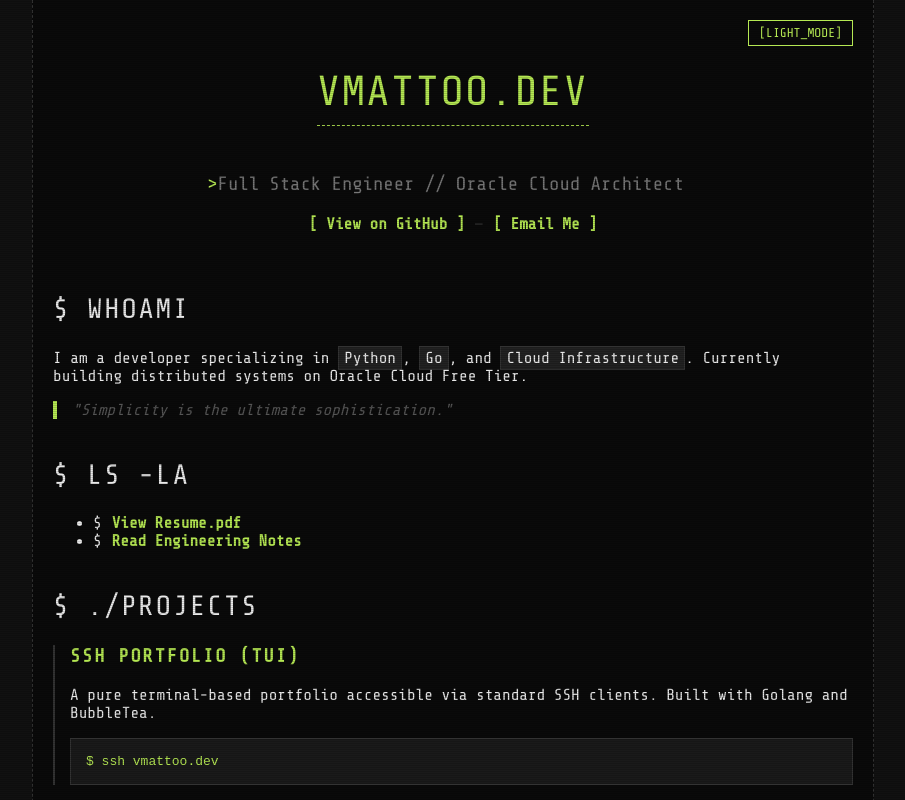
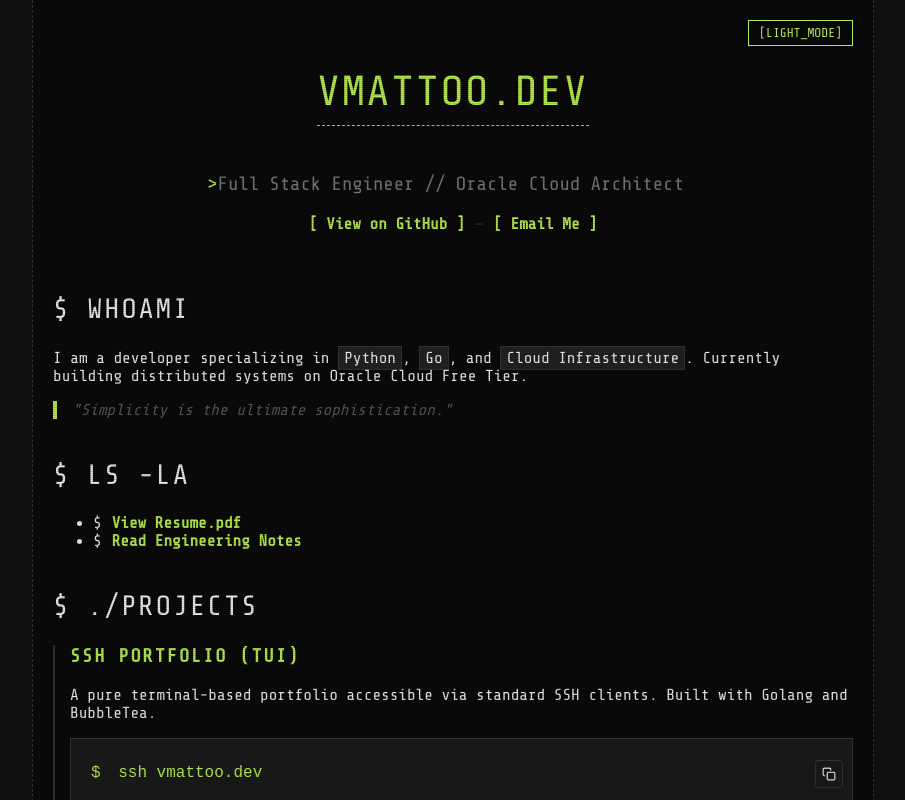
Before and after one commit to vaibhav-mattoo/website, a React (Vite) app in the folder frontend/: page / in a window 1280 px wide. Shown: the top 800 px of the page, without its empty margins (187-1092 px from the left). Built offline with nearby package versions, Linux system fonts and the light colour scheme.

Commit message:
frontend: added copy buttons for code blocks

```diff
--- a/frontend/src/App.jsx
+++ b/frontend/src/App.jsx
@@ -2,6 +2,7 @@
 import { Routes, Route, Link, useLocation } from 'react-router-dom'
 import Notes from './Notes'
 import Resume from './Resume' // <--- 1. IMPORT THIS
+import CodeBlock from './CodeBlock'
 
 // --- HELPER COMPONENT: Typewriter ---
 const Typewriter = ({ text, delay = 50 }) => {
@@ -85,7 +86,7 @@
               A pure terminal-based portfolio accessible via standard SSH clients.
               Built with Golang and BubbleTea.
             </p>
-            <pre>$ ssh vmattoo.dev</pre>
+            <CodeBlock prompt="$ " code="ssh vmattoo.dev" />
           </div>
 
           <div style={{ marginBottom: '30px', borderLeft: '2px solid #333', paddingLeft: '15px' }}>
--- /dev/null
+++ b/frontend/src/CodeBlock.jsx
@@ -0,0 +1,65 @@
+import { useState } from 'react';
+
+function CodeBlock({ prompt = '$ ', code }) {
+  const [copied, setCopied] = useState(false);
+
+  const handleCopy = async () => {
+    try {
+      // Only copy the code, not the prompt
+      if (navigator.clipboard && navigator.clipboard.writeText) {
+        await navigator.clipboard.writeText(code);
+      } else {
+        // Fallback for older browsers
+        const textarea = document.createElement('textarea');
+        textarea.value = code;
+        textarea.style.position = 'fixed';
+        textarea.style.opacity = '0';
+        document.body.appendChild(textarea);
+        textarea.select();
+        document.execCommand('copy');
+        document.body.removeChild(textarea);
+      }
+      setCopied(true);
+      setTimeout(() => setCopied(false), 2000);
+    } catch (err) {
+      console.error('Failed to copy text:', err);
+    }
+  };
+
+  // Copy icon SVG (terminal-style)
+  const CopyIcon = () => (
+    <svg width="14" height="14" viewBox="0 0 24 24" fill="none" stroke="currentColor" strokeWidth="2" strokeLinecap="round" strokeLinejoin="round">
+      <rect x="9" y="9" width="13" height="13" rx="2" ry="2"></rect>
+      <path d="M5 15H4a2 2 0 0 1-2-2V4a2 2 0 0 1 2-2h9a2 2 0 0 1 2 2v1"></path>
+    </svg>
+  );
+
+  // Checkmark icon SVG (terminal-style)
+  const CheckIcon = () => (
+    <svg width="14" height="14" viewBox="0 0 24 24" fill="none" stroke="currentColor" strokeWidth="2" strokeLinecap="round" strokeLinejoin="round">
+      <polyline points="20 6 9 17 4 12"></polyline>
+    </svg>
+  );
+
+  return (
+    <div className="code-block-wrapper">
+      <div className="code-block">
+        <button
+          type="button"
+          className="code-block-copy-btn"
+          onClick={handleCopy}
+          aria-label="Copy code to clipboard"
+          title={copied ? 'Copied!' : 'Copy to clipboard'}
+        >
+          {copied ? <CheckIcon /> : <CopyIcon />}
+        </button>
+        <pre>
+          <span className="code-block-prompt">{prompt}</span>
+          <code>{code}</code>
+        </pre>
+      </div>
+    </div>
+  );
+}
+
+export default CodeBlock;
--- a/frontend/src/index.css
+++ b/frontend/src/index.css
@@ -106,6 +106,92 @@
   background: #222;
   padding: 2px 5px;
   border: 1px solid var(--border-color);
+}
+
+/* Code block wrapper with prompt and copy button */
+.code-block-wrapper {
+  margin-top: 8px;
+  font-family: inherit;
+}
+
+.code-block {
+  position: relative;
+  text-align: left;
+}
+
+.code-block pre {
+  margin: 0;
+  padding: 20px 50px 20px 20px;
+  background: #1a1a1a;
+  border: 1px solid var(--border-color);
+  color: var(--text-color);
+  overflow-x: auto;
+  min-height: 30px;
+  font-size: 1rem;
+  line-height: 1.6;
+  display: flex;
+  align-items: center;
+}
+
+.code-block-prompt {
+  color: var(--text-color);
+  margin-right: 8px;
+  user-select: none;
+  flex-shrink: 0;
+}
+
+/* Remove highlighting from code inside code blocks */
+.code-block pre code {
+  background: transparent;
+  padding: 0;
+  border: none;
+  color: inherit;
+  font-family: inherit;
+  font-size: inherit;
+}
+
+.code-block-copy-btn {
+  position: absolute;
+  top: 50%;
+  right: 10px;
+  transform: translateY(-50%);
+  width: 28px;
+  height: 28px;
+  padding: 0;
+  display: flex;
+  align-items: center;
+  justify-content: center;
+  background: transparent;
+  border: 1px solid var(--border-color);
+  color: var(--main-text-color);
+  cursor: pointer;
+  border-radius: 3px;
+  transition: all 0.2s ease;
+}
+
+.code-block-copy-btn:hover {
+  background: var(--text-color);
+  color: var(--container-bg);
+  border-color: var(--text-color);
+}
+
+.code-block-copy-btn:active {
+  transform: scale(0.95);
+}
+
+.code-block-copy-btn svg {
+  display: block;
+}
+
+/* Light mode adjustments for code block */
+body.light-mode .code-block pre {
+  background: #f5f5f5;
+  color: #333;
+}
+
+body.light-mode .code-block pre code {
+  background: transparent;
+  color: inherit;
 }
 
 blockquote {
```
